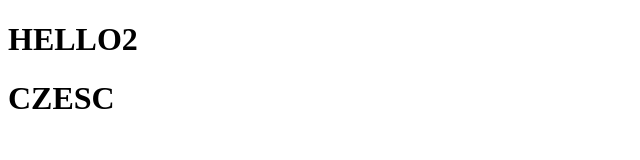
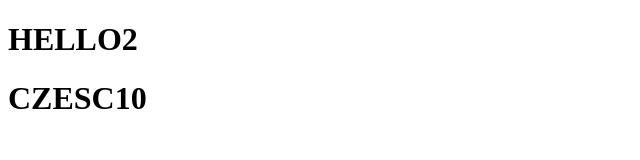
Before and after one commit to michal-bluedew/First-Repo, a plain HTML site: page index.html in a window 1280 px wide. Shown: the full height of the page, 0-640 px from the left. Drawn offline with Linux system fonts and the light colour scheme.

Commit message:
Pierwsza wersja

```diff
--- a/index.html
+++ b/index.html
@@ -6,6 +6,6 @@
 </head>
 <body>
 <h1>HELLO2</h1>
-<h1>CZESC</h1>
+<h1>CZESC10</h1>
 </body>
 </html>
```
